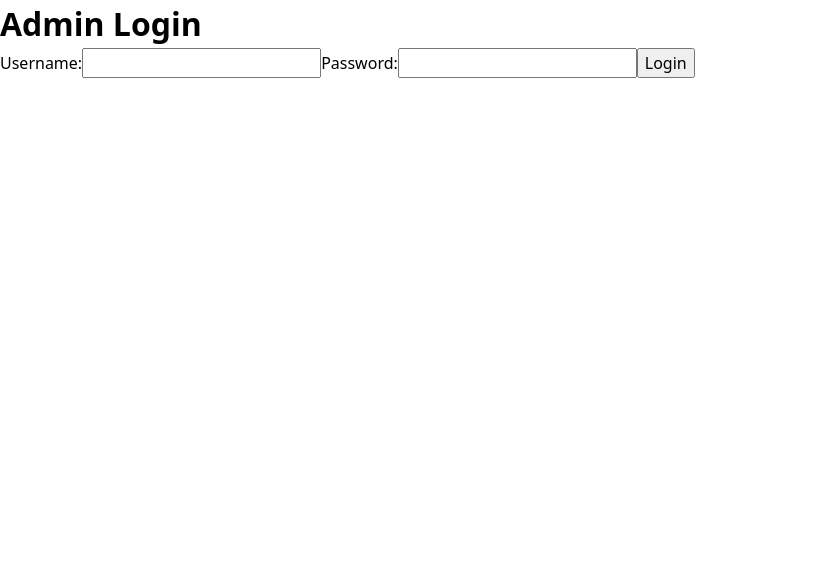
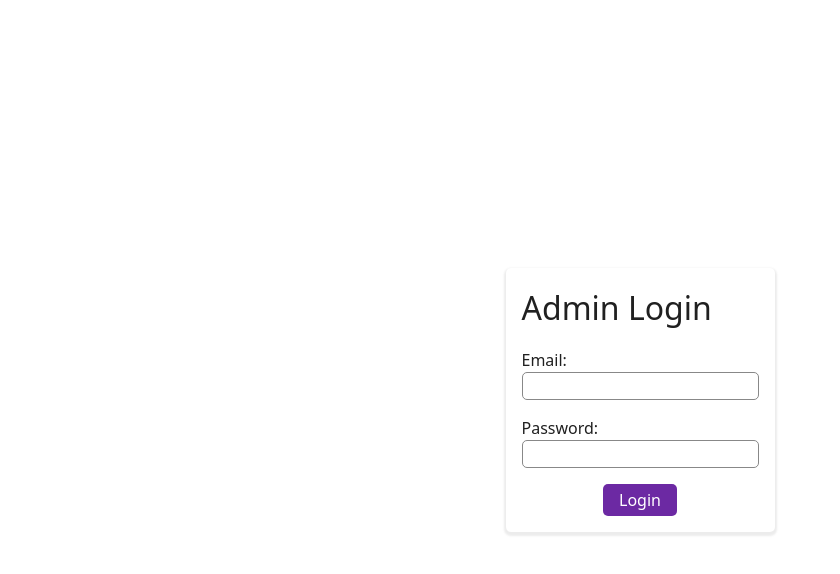
Before and after one commit to Orca-175/tutubi-business-management-system, a React (Vite) app: page /admin/login in a window 1280 px wide. Shown: the top 574 px of the page, without its empty margins (0-840 px from the left). Built offline with nearby package versions, Linux system fonts and the light colour scheme.

Commit message:
Style AdminLogin component

```diff
--- /dev/null
+++ b/src/admin-routes/authentication/AdminLogin.module.scss
@@ -0,0 +1,25 @@
+@use '../../styles/mixins.scss';
+
+.authForm {
+    align-items: center;
+    display: flex;
+    flex-direction: column;
+    gap: 1rem;
+}
+
+.card {
+    @include mixins.card;
+}
+
+.formButton {
+    @include mixins.button-filled;
+}
+
+.formInput {
+    display: flex;
+    flex-direction: column;
+}
+
+.heading {
+    margin-bottom: 1rem;
+}
--- a/src/admin-routes/authentication/AdminLogin.tsx
+++ b/src/admin-routes/authentication/AdminLogin.tsx
@@ -3,6 +3,8 @@ import { useState } from 'react';
 import { useNavigate } from 'react-router';
 
 import { auth } from '../../firebase/firebase';
+import common from '../../styles/common-styles/Common.module.scss';
+import styles from './AdminLogin.module.scss';
 
 export function AdminLogin() {
   const [email, setEmail] = useState('');
@@ -11,7 +13,12 @@ export function AdminLogin() {
   const navigate = useNavigate();
 
   return (
+    <div className={common.root}>
+      <div className={styles.card}>
+        <h1 className={styles.heading}>Admin Login</h1>
+
         <form
+          className={styles.authForm}
           onSubmit={async (event) => {
             event.preventDefault();
 
@@ -19,23 +26,27 @@ export function AdminLogin() {
             navigate('/admin');
           }}
         >
-      <h1>Admin Login</h1>
-
-      <label htmlFor="username">Username:</label>
+          <div className={styles.formInput}>
+            <label htmlFor="email">Email:</label>
             <input
-        id="username"
+              id="email"
               onChange={(event) => setEmail(event.target.value)}
               type="text"
             />
+          </div>
 
+          <div className={styles.formInput}>
             <label htmlFor="password">Password:</label>
             <input
               id="password"
               onChange={(event) => setPassword(event.target.value)}
               type="password"
             />
+          </div>
 
-      <button type="submit">Login</button>
+          <button className={styles.formButton} type="submit">Login</button>
         </form>
+      </div>
+    </div>
   );
 }
--- a/src/admin-routes/home/Home.tsx
+++ b/src/admin-routes/home/Home.tsx
@@ -1,3 +1,19 @@
+import { signOut } from 'firebase/auth';
+
+import { auth } from '../../firebase/firebase';
+
 export function AdminHome() {
-  return <div>This is the admin home component.</div>;
+  return (
+    <div>
+      This is the admin home component.
+    <button
+      onClick={(event) => {
+        event.preventDefault();
+        signOut(auth);
+      }}
+    >
+      Logout
+    </button>
+    </div>
+  );
 }
--- /dev/null
+++ b/src/styles/colors.scss
@@ -0,0 +1,30 @@
+// Color tokens
+$green-300: #8dff8d;
+
+$neutral-0: #ffffff;
+$neutral-500: #888888;
+$neutral-800: #444444;
+$neutral-900: #202020;
+$neutral-1000: #000000;
+
+$purple-300: #9e58d8;
+$purple-500: #6c29a3;
+$purple-800: #44245e;
+
+$red-300: #ff6262;
+
+$yellow-500: #ffff5f;
+
+// Semantic tokens
+$primary: $purple-500;
+
+$primary-text: $neutral-900;
+$secondary-text: $neutral-0;
+
+$border: $neutral-500;
+
+$shadow: $neutral-800;
+
+$success: $green-300;
+$danger: $red-300;
+$warning: $yellow-500;
--- /dev/null
+++ b/src/styles/common-styles/Common.module.scss
@@ -0,0 +1,5 @@
+.root {
+    display: grid;
+    place-items: center;
+    min-height: 100dvh;
+}
--- a/src/styles/global.scss
+++ b/src/styles/global.scss
@@ -1,4 +1,18 @@
+@use './colors.scss';
+@use './variables.scss';
+
+h1, h2, h3, h4, h5, h6 {
+    font-weight: normal;
+}
+
 html {
+    color: colors.$primary-text;
     font-family: system-ui, -apple-system, BlinkMacSystemFont, 'Segoe UI', Roboto, Oxygen, Ubuntu, Cantarell,
         'Open Sans', 'Helvetica Neue', sans-serif;
 }
+
+input {
+    border: 1px solid colors.$border;
+    border-style: normal;
+    border-radius: variables.$border-radius-small;
+}
--- /dev/null
+++ b/src/styles/mixins.scss
@@ -0,0 +1,27 @@
+@use 'sass:color';
+
+@use './colors.scss';
+@use './variables.scss';
+
+@mixin button-filled($background-color: colors.$primary, $color: colors.$secondary-text) {
+    all: unset;
+    background-color: $background-color;
+    border-radius: variables.$border-radius-small;
+    color: $color;
+    padding: .25em 1em;
+
+    &:hover {
+        background-color: color.scale($background-color, $lightness: -10%);
+        cursor: pointer;
+    }
+}
+
+@mixin card() {
+    @include box-shadow;
+    border-radius: variables.$border-radius-small;
+    padding: 1rem;
+}
+
+@mixin box-shadow($color: colors.$shadow) {
+    box-shadow: 0 2px 2px 2px color.scale($color, $alpha: -90%);
+}
--- /dev/null
+++ b/src/styles/variables.scss
@@ -0,0 +1,2 @@
+$border-radius-small: 5px;
+$border-radius-large: 10px;
```
Also changed, not shown: 1 other file (tests, documents, lock files or other folders). Lines whose indentation alone changed are shown as unchanged.
